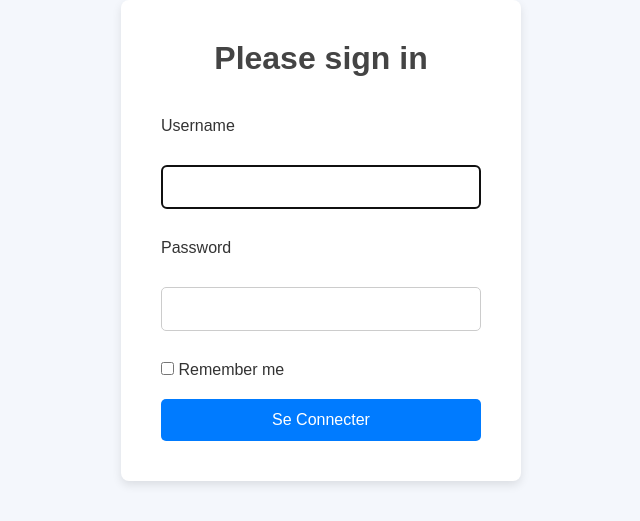
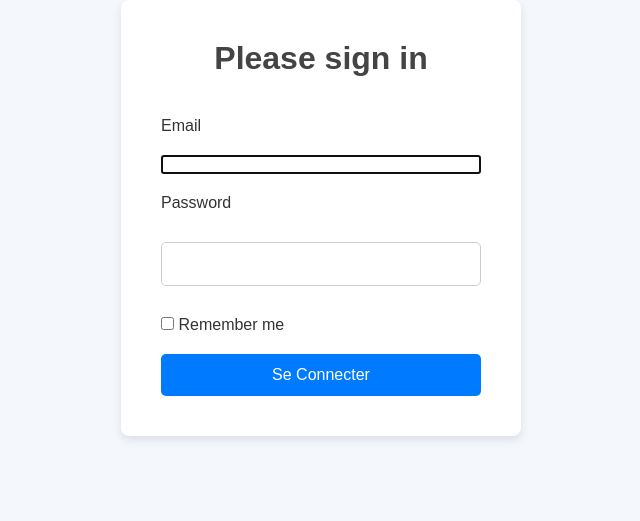
Before and after one commit to ilyaasAS/projet-fin-d-annee, a Symfony app: template templates/security/login.html.twig in a window 1280 px wide. Shown: the top 521 px of the page, without its empty margins (319-959 px from the left). Run offline with Twig, Linux system fonts and the light colour scheme; the template is opened without the code that fills it, so the values that code supplies are empty; some libraries are stand-ins or nearby versions.

Commit message:
Connexion V2

```diff
--- a/templates/security/login.html.twig
+++ b/templates/security/login.html.twig
@@ -15,8 +15,10 @@
     {% endif %}
 
     <h1 class="h3 mb-3 font-weight-normal">Please sign in</h1>
-    <label for="inputUsername">Username</label>
-    <input type="text" value="{{ last_username }}" name="username" id="inputUsername" class="form-control" autocomplete="username" required autofocus>
+
+    <label for="inputEmail">Email</label>
+    <input type="email" value="{{ last_username }}" name="username" id="inputEmail" class="form-control" autocomplete="email" required autofocus>
+
     <label for="inputPassword">Password</label>
     <input type="password" name="password" id="inputPassword" class="form-control" autocomplete="current-password" required>
 
```
Also changed, not shown: 1 other file.
